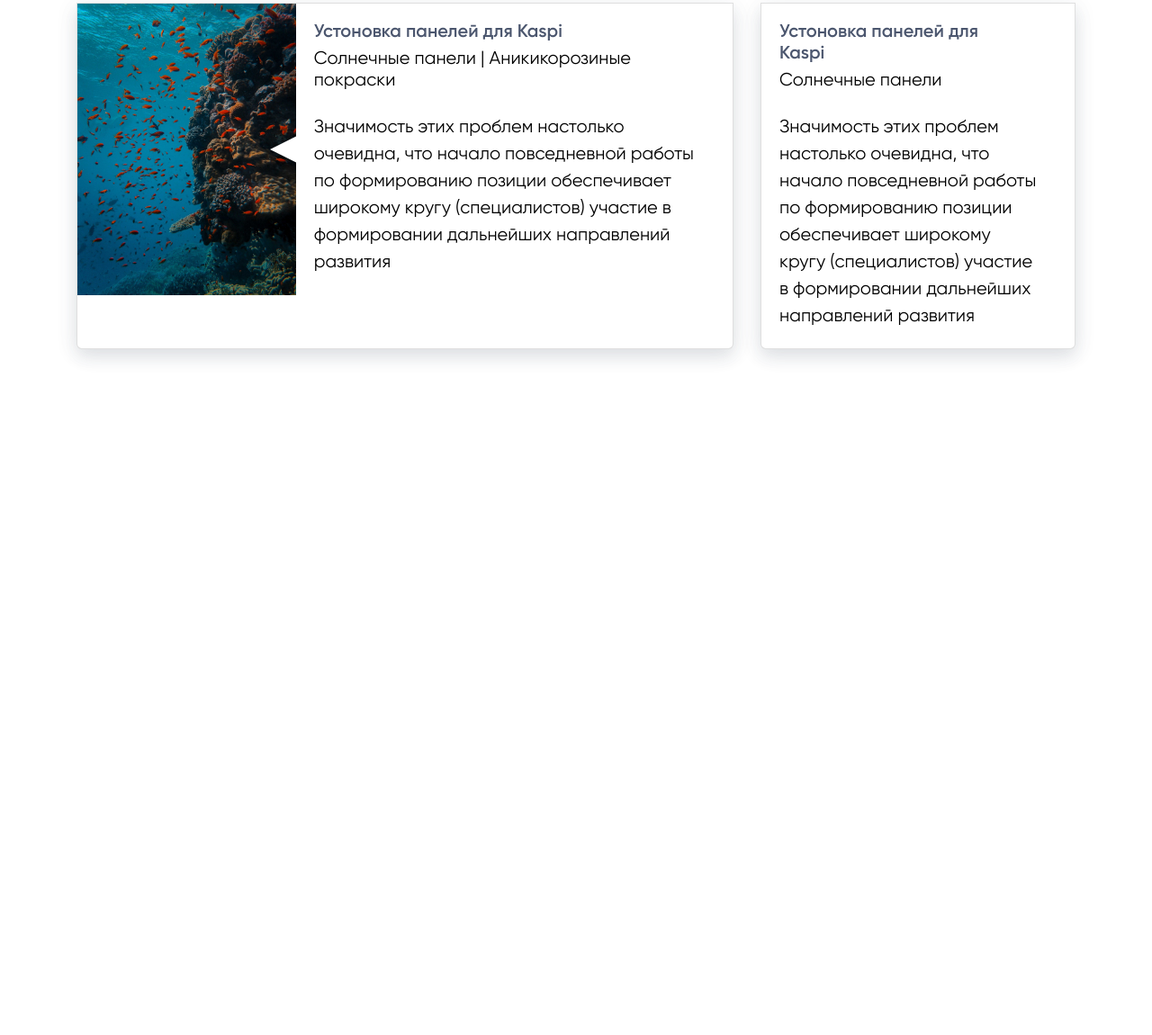
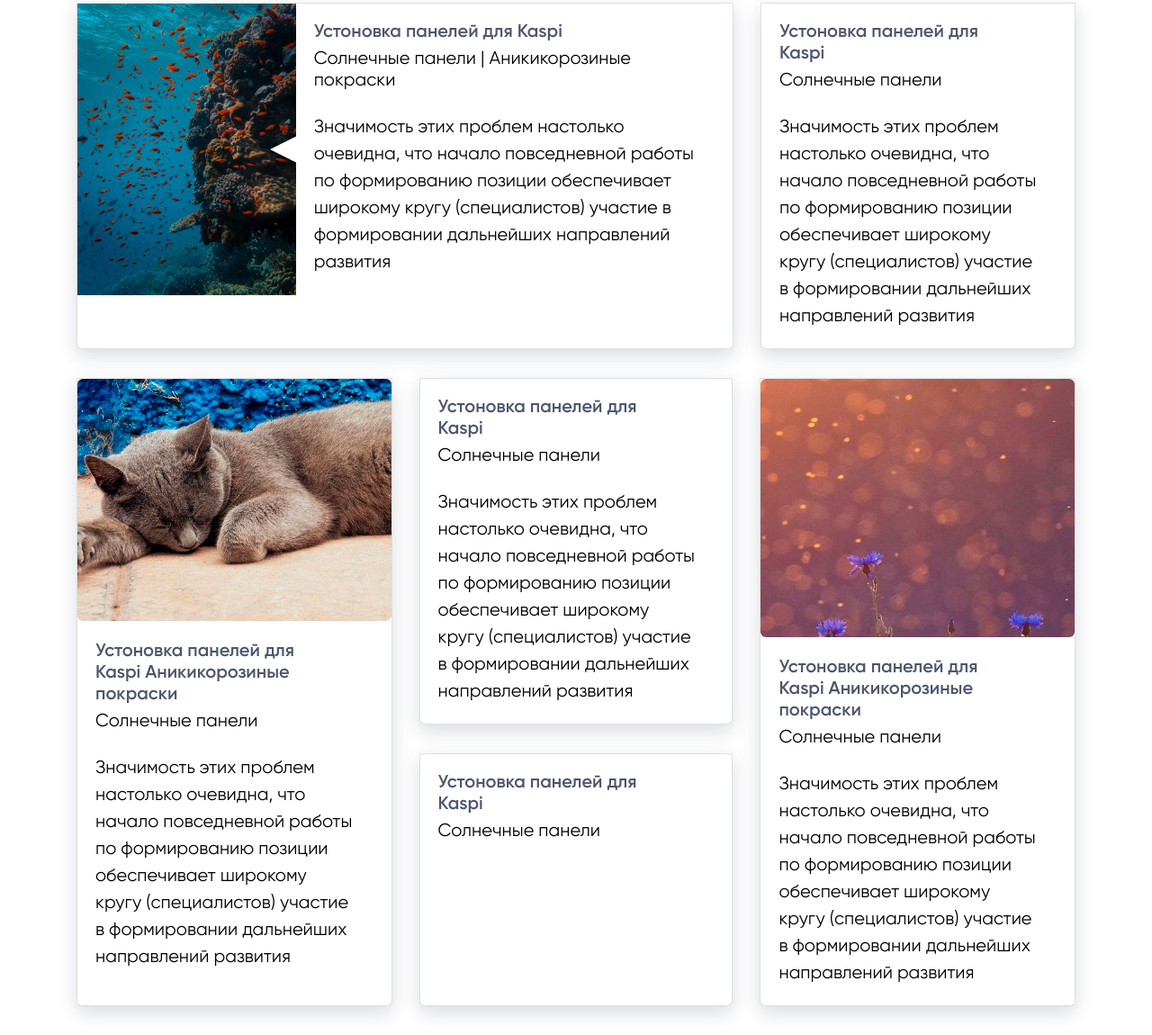
Before and after one commit to dworker863/alemtechno, a website: page assets/index.html in a window 1280 px wide. Shown: the part 1848-2998 px from the top of the page at 90% size. Before the commit the page ends 2268 px from the top, so only its background shows below. Drawn offline with Linux system fonts and the light colour scheme; files whose address does not match are found by name.

Commit message:
Desktop. Flex container's layout

```diff
--- a/assets/index.html
+++ b/assets/index.html
@@ -117,9 +117,9 @@
         <div class="col-12">
           <p class="ourprojects-text">Наши проекты</p>
           <h2 class="section-title d-none d-md-block">Реализованные нами проекты!</h2>
-
         </div>
       </div>
+
       <div class="row d-flex align-items-stretch">
         <div class="col-12 col-md-6 col-xl-8 d-flex align-items-stretch">
           <div class="card d-xl-none">
@@ -151,6 +151,7 @@
             </div>
           </div>
         </div>
+
         <div class="col-12 col-md-6 col-xl-4 d-flex align-items-stretch">
           <div class="card">
             <div class="card-body">
@@ -162,9 +163,67 @@
             </div>
           </div>
         </div>
+
+        <div class="col-12 d-md-none">
+          <div class="card">
+            <img src="images/cat.png" alt="Кот" class="card-image-top img-fluid">
+            <div class="card-body">
+              <h5 class="card-title">Устоновка панелей для Kaspi</h5>
+              <h6 class="card-subtitle">Солнечные панели</h6>
+              <p class="card-text">Значимость этих проблем настолько очевидна, что начало повседневной работы по
+                формированию позиции обеспечивает широкому кругу (специалистов) участие в формировании дальнейших
+                направлений развития</p>
+            </div>
+          </div>
+        </div>
+      </div>
+
+      <div class="cards-container d-flex flex-row">
+        <div class="card">
+          <img src="images/cat.png" alt="Кот" class="card-image-top img-fluid">
+          <div class="card-body">
+            <h5 class="card-title">Устоновка панелей для Kaspi Аникикорозиные покраски</h5>
+            <h6 class="card-subtitle">Солнечные панели</h6>
+            <p class="card-text">Значимость этих проблем настолько очевидна, что начало повседневной работы по
+              формированию позиции обеспечивает широкому кругу (специалистов) участие в формировании дальнейших
+              направлений развития</p>
+          </div>
+        </div>
+        <div class="d-flex flex-column align-self-stretch">
+          <div class="card">
+            <div class="card-body">
+              <h5 class="card-title">Устоновка панелей для Kaspi</h5>
+              <h6 class="card-subtitle">Солнечные панели</h6>
+              <p class="card-text">Значимость этих проблем настолько очевидна, что начало повседневной работы по
+                формированию позиции обеспечивает широкому кругу (специалистов) участие в формировании дальнейших
+                направлений развития</p>
+            </div>
+          </div>
+
+          <div class="card card-empty">
+            <div class="card-body">
+              <h5 class="card-title">Устоновка панелей для Kaspi</h5>
+              <h6 class="card-subtitle">Солнечные панели</h6>
+              <p class="card-text"></p>
+            </div>
+          </div>
+        </div>
+
+        <div class="card">
+          <img src="images/cornflowers.png" alt="Цветы" class="card-image-top img-fluid">
+          <div class="card-body">
+            <h5 class="card-title">Устоновка панелей для Kaspi Аникикорозиные покраски</h5>
+            <h6 class="card-subtitle">Солнечные панели</h6>
+            <p class="card-text">Значимость этих проблем настолько очевидна, что начало повседневной работы по
+              формированию позиции обеспечивает широкому кругу (специалистов) участие в формировании дальнейших
+              направлений развития</p>
+          </div>
+        </div>
       </div>
     </div>
   </section>
+
+
 
   <script src="js/scripts.min.js"></script>
 </body>
--- a/assets/scss/styles.scss
+++ b/assets/scss/styles.scss
@@ -240,7 +240,7 @@ header {
   }
 
   .card-image-bottom {
-    width: 330px;
+    width: 100%;
     height: 330px;
     filter: drop-shadow(0px 10px 15px rgba(75, 86, 110, 0.06));
     filter: drop-shadow(0px 7px 25px rgba(75, 86, 110, 0.06));
@@ -319,6 +319,15 @@ header {
     font-size: 20px;
     margin-bottom: 25px;
   }
+
+  .cards-container {
+    .flex-column {
+      margin: 0 30px;
+    }
+    .card-empty {
+      flex-grow: 1;
+    }
+  }
 }
 
 @import "media";
```
Also changed, not shown: assets/css/styles.css.
